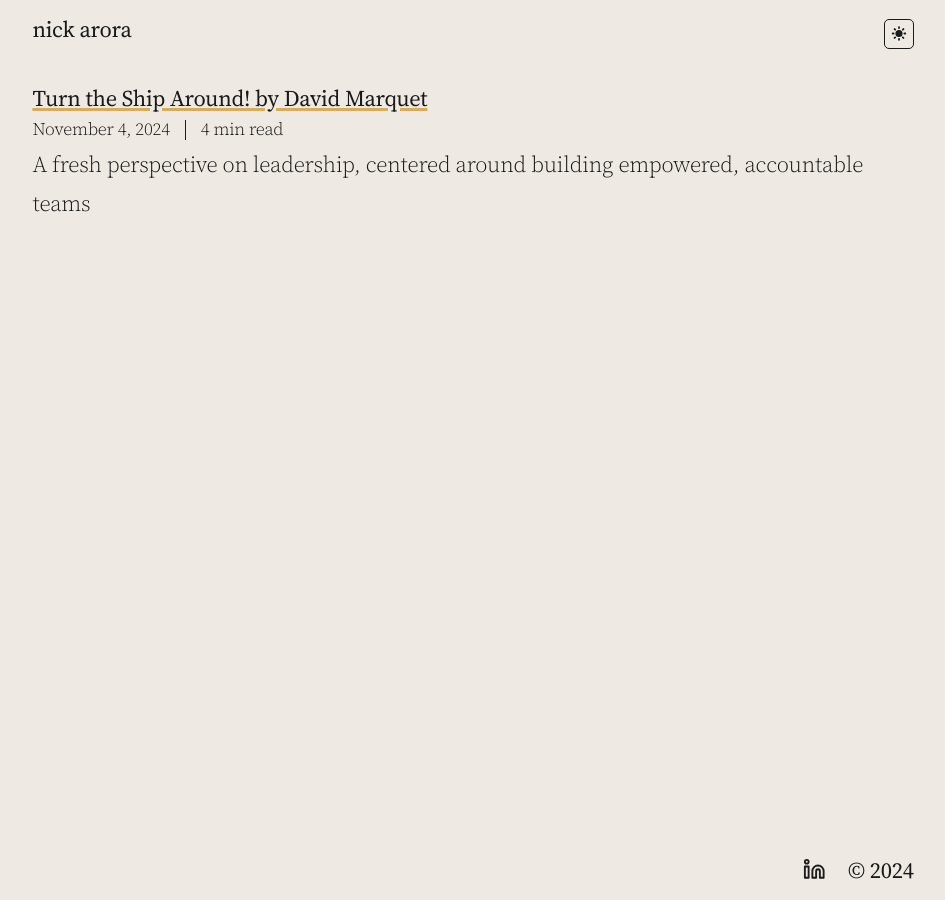
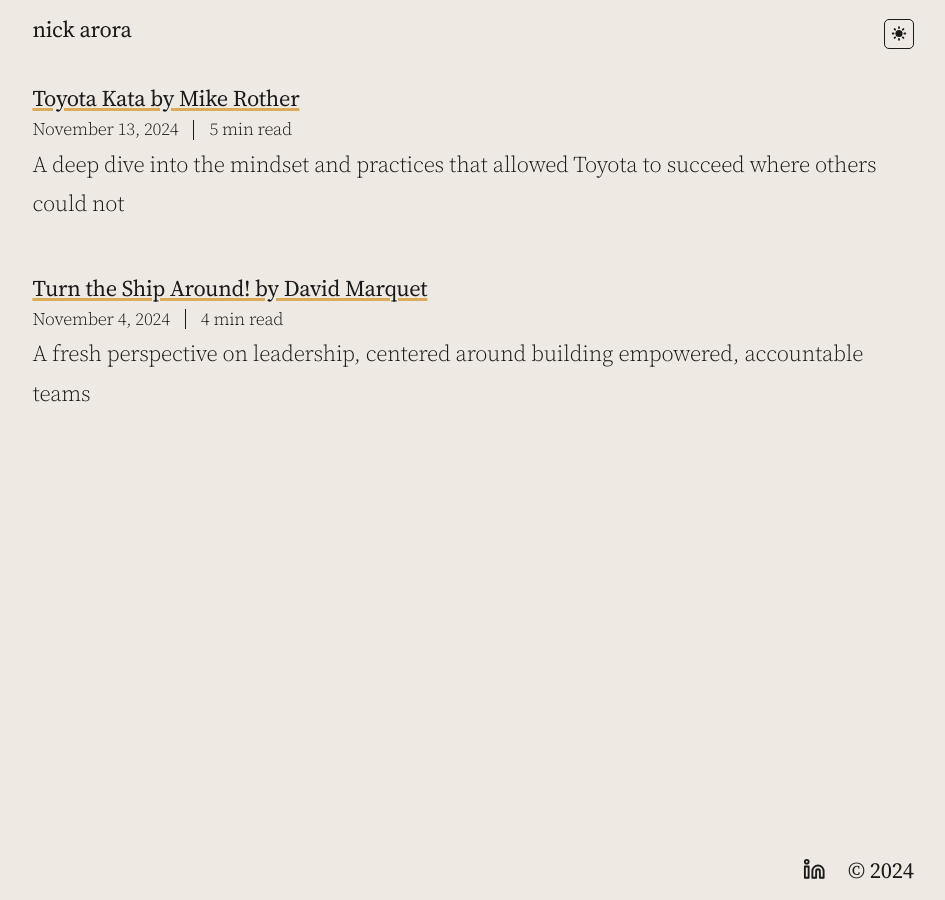
Before and after one commit to nickarora/nickarora.github.io, a Jekyll site: the page built from _app/_pages/index.html, in a window 1280 px wide. Shown: the whole page, without its empty margins (167-1112 px from the left). Built offline with Jekyll 4.4.1, drawn with Linux system fonts in a browser that asks for light colours; some of the changed lines change nothing that is shown.

Commit message:
Nov 13, 2024 - Toyota Kata by Mike Rother

```diff
--- /dev/null
+++ b/_app/_posts/2024-11-13-toyota-kata.md
@@ -0,0 +1,137 @@
+---
+title: "Toyota Kata by Mike Rother"
+date: 2024-11-13
+summary: A deep dive into the mindset and practices that allowed Toyota to succeed where others could not
+tags:
+- books
+- leadership
+- process
+---
+
+<style>
+.toyota-kata-perception-example {
+  display: inline-block;
+
+  .censored-text {
+    position: relative;
+    font-size: var(--fs-3);
+
+    p {
+      font-family: var(--ff-body);
+      letter-spacing: 2px;
+      white-space: nowrap;
+    }
+
+    .censor {
+      position: absolute;
+      bottom: 0;
+      left: 0;
+      right: 0;
+      height: 0.86em;
+      backdrop-filter: blur(12px);
+
+      &.hide {
+        display: none;
+      }
+    }
+  }
+
+  .actions {
+    display: flex;
+    flex-direction: row;
+    justify-content: flex-start;
+    gap: 0.25rem;
+    margin-top: 0.5rem;
+  }
+}
+</style>
+
+<script>
+  function toggleCensor() {
+    const button = document.querySelector(".actions button")
+
+    const censor = document.querySelector(".censor")
+    const hidden = censor.classList.contains("hide")
+
+    if (hidden) {
+      censor.classList.remove("hide")
+      button.textContent = "Reveal"
+    } else {
+      censor.classList.add("hide")
+      button.textContent = "Hide"
+    }
+  }
+</script>
+
+![Some alt text](/assets/images/books/toyota-kata.webp)
+
+In the early 2000s, Toyota separated itself from all other carmakers in ways other manufacturers could not fathom. It was an era of astounding growth, where annual increases in Toyota's production sometimes outpaced the _total_ output of its competitors (somehow without compromising quality).
+
+When American manufacturers attempted to emulate Toyota, their results didn't come close. So what was Toyota's secret sauce?
+
+To answer this question, Mike Rother spent six years observing some of the best Toyota Product System (TPS) masters work. His findings: Toyota's sustained competitive advantage had almost nothing to do with the specific techniques they were using on the factory line.
+
+Rather, their success stemmed from a _mindset_ that permeated decision-making at every level of the organization. In his book _Toyota Kata_, Rother explains Toyota's philosophy and shares practical techniques to leverage their wisdom.
+
+## The Secret: Scientific Thinking
+
+The term “scientific thinking” might conjure images of lab coats and microscopes, but Rother describes it in a more practical, everyday sense. It’s a way of thinking that helps people achieve challenging goals _despite their natural biases_.
+
+Consider the following sentence:
+
+<section class="toyota-kata-perception-example">
+  <main class="censored-text">
+    <p>IUMRING TQ GQNGIUSIQNS</p>
+    <div class="censor" />
+  </main>
+  <div class="actions">
+    <button type="button" class="small" onclick="toggleCensor()">
+      Reveal
+    </button>
+  </div>
+</section>
+
+Were you able to read it before tapping reveal? Was your guess correct?
+
+The way our brain fills in gaps shows how easily our perceptions can stray from reality. Scientific thinking counters this by intentionally coordinating what we _predict_ will happen with what _actually_ happens — and learning from the difference. It is a countermeasure to our cognitive biases.
+
+Rother observed that Toyota's managers practice and teach a pattern of scientific thinking every day. The specific techniques employed on the shop floor were just byproducts of this practice.
+
+By having all levels of the organization engaging in scientific thinking, Toyota was able to continuously improve and adapt while other manufacturers remained stagnant.
+
+> The competitive advantage of an organization lies not so much in the solutions themselves—whether lean techniques, today’s profitable product, or any other—but in the ability of the organization to understand conditions and create fitting, smart solutions.
+
+## Learning Via Kata
+
+The term "kata" originates from martial arts, referring to movements that are repeatedly practiced to develop skills. Inspired by this idea, Rother offers two kata that can be used by organizations to develop their scientific thinking skills: the Improvement Kata and the Coaching Kata.
+
+### Improvement Kata
+
+The "Improvement Kata" is a structured routine for working toward a desired goal through experimentation and learning. It consists of four steps:
+
+1. **Establish a vision**: Define a long-term, aspirational goal that guides the organization.
+2. **Grasp the current condition**: Understand the current situation thoroughly before attempting changes.
+3. **Establish the next target condition**: Set a short-term, achievable goal as a step toward the vision.
+4. **Conduct experiments to reach the target condition**: Run small, iterative experiments to address obstacles and navigate uncertainty.
+
+As you might imagine, achieving a target condition is not easy. There are unforeseable obstacles, problems, and issues that can only be discovered along the way. The antidote to this uncertainty is experimentation. Each experiment should be planned, executed, and reflected upon before the next step is decided (a "Plan-Do-Check-Act" cycle). By learning from the outcomes of these experiments, we become better and better positioned to achieve the target.
+
+Importantly, steps 2 to 4 are to be repeated until the vision has been achieved. But there is a catch: a well crafted vision statement is _aspirational_. It may not be achievable in a single life time (if at all). Most organizations will end up repeating steps 2 to 4 indefinitely, part of a neverending quest for continuous improvement.
+
+> There are perhaps only three things we can and need to know with certainty: where we are, where want to be, and and by what means we should maneuvre the unclear territory between here and there.
+
+### The Coaching Kata
+
+The Coaching Kata is a framework for leaders to teach scientific thinking to their teams. It involves asking targeted questions that guide mentees through the Improvement Kata, such as:
+
+- What is your target condition?
+- What is the current condition? How do you know?
+- What obstacles might prevent you from reaching the target?
+- What did you learn from your last experiment?
+- What is your next step?
+
+The goal is to help mentees develop the skills to solve problems independently. If leaders simply provide solutions, they undermine the learning process. This kata ensures scientific thinking spreads throughout the organization, fostering continuous improvement and preparing future leaders.
+
+## Conclusion
+
+Toyota Kata offers more than just a window into Toyota’s success—it’s a toolkit for anyone aiming to tackle challenges, adapt to change, and achieve ambitious goals. By focusing on mindset over tools, Rother provides a fresh perspective on what it means to improve. The Improvement and Coaching Kata are practical, repeatable frameworks that can be applied not only in business but in life.
--- /dev/null
+++ b/_app/_sass/button.scss
@@ -0,0 +1,15 @@
+button {
+  padding: 0.1em 0.5em;
+  background-color: var(--clr-background);
+  color: var(--clr-foreground);
+  border: 1px solid var(--clr-foreground);
+
+  &:hover {
+    cursor: pointer;
+    background-color: light-dark(var(--clr-accent), var(--clr-primary));
+  }
+
+  &.small {
+    font-size: var(--fs-1);
+  }
+}
--- a/_app/assets/styles/base.scss
+++ b/_app/assets/styles/base.scss
@@ -12,5 +12,6 @@
 @import "theme-toggle";
 @import "social-media";
 @import "layouts";
+@import "button";
 @import "posts";
 @import "tags";
```
Also changed, not shown: _app/assets/images/books/toyota-kata.webp (added).
